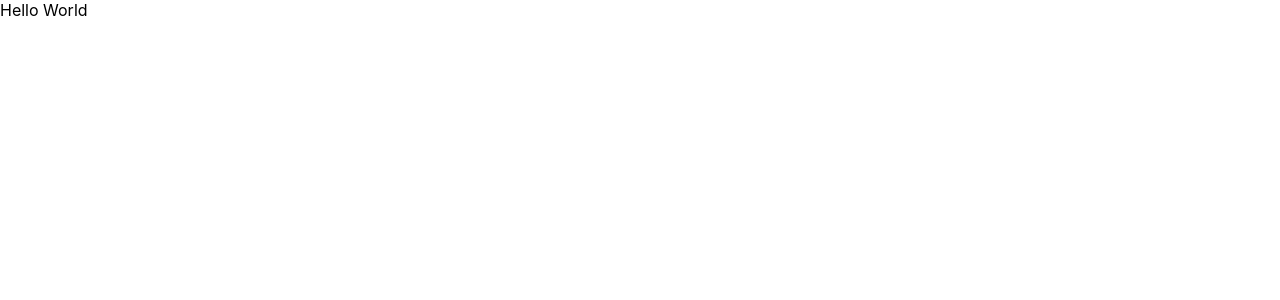
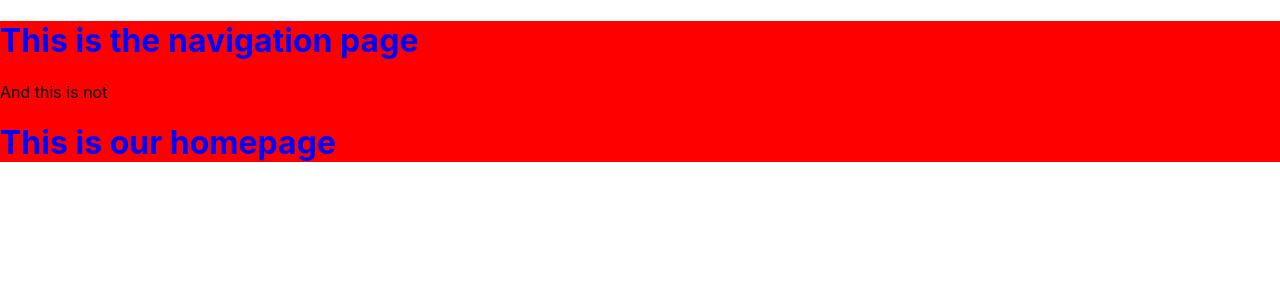
Before and after one commit to Kaeriv93/portfoliov3, a React (Create React App) app: page / in a window 1280 px wide. Shown: the top 300 px of the page. Built offline with nearby package versions, Linux system fonts and the light colour scheme.

Commit message:
implemented sass, routes, outlet

```diff
--- a/package.json
+++ b/package.json
@@ -8,7 +8,11 @@
     "@testing-library/user-event": "^13.5.0",
     "react": "^18.2.0",
     "react-dom": "^18.2.0",
+    "react-icons": "^4.4.0",
+    "react-router-dom": "^6.4.0",
     "react-scripts": "5.0.1",
+    "sass": "^1.54.9",
+    "scss": "^0.2.4",
     "web-vitals": "^2.1.4"
   },
   "scripts": {
--- a/src/App.css
+++ /dev/null
@@ -1,38 +0,0 @@
-.App {
-  text-align: center;
-}
-
-.App-logo {
-  height: 40vmin;
-  pointer-events: none;
-}
-
-@media (prefers-reduced-motion: no-preference) {
-  .App-logo {
-    animation: App-logo-spin infinite 20s linear;
-  }
-}
-
-.App-header {
-  background-color: #282c34;
-  min-height: 100vh;
-  display: flex;
-  flex-direction: column;
-  align-items: center;
-  justify-content: center;
-  font-size: calc(10px + 2vmin);
-  color: white;
-}
-
-.App-link {
-  color: #61dafb;
-}
-
-@keyframes App-logo-spin {
-  from {
-    transform: rotate(0deg);
-  }
-  to {
-    transform: rotate(360deg);
-  }
-}
--- a/src/App.js
+++ b/src/App.js
@@ -1,10 +1,22 @@
-import './App.css';
+import "./index.css"
+import Navigation from "./routes/navigation/Navigation.component";
+import About from "./routes/About";
+import Contact from "./routes/Contact";
+import Home from "./routes/Home";
+import Project from "./routes/Project";
+import { Routes, Route } from 'react-router-dom';
 
 function App() {
   return (
-    <div>
-      Hello World
-    </div>
+    <Routes>
+      <Route path = '/' element ={<Navigation/>}>
+        <Route index element = {<Home/>}/>
+        <Route path ='about' element = {<About/>}/>
+        <Route path ='contact' element  = {<Contact/>}/>
+        <Route path ='project' element  = {<Project/>}/>
+      </Route>
+    </Routes>
+
   );
 }
 
--- a/src/index.js
+++ b/src/index.js
@@ -2,11 +2,15 @@ import React from 'react';
 import ReactDOM from 'react-dom/client';
 import './index.css';
 import App from './App';
+import { BrowserRouter } from 'react-router-dom';
+
 
 
 const root = ReactDOM.createRoot(document.getElementById('root'));
 root.render(
   <React.StrictMode>
-    <App />
+    <BrowserRouter>
+      <App />
+    </BrowserRouter>
   </React.StrictMode>
 );
--- /dev/null
+++ b/src/routes/About.jsx
@@ -0,0 +1,10 @@
+
+const About = () =>{
+    return(
+        <div>
+            <h1>This is our about page</h1>
+        </div>
+    )
+}
+
+export default About;
--- /dev/null
+++ b/src/routes/Contact.jsx
@@ -0,0 +1,10 @@
+
+const Contact = () =>{
+    return(
+        <div>
+            <h1>This is our contact page</h1>
+        </div>
+    )
+}
+
+export default Contact;
--- /dev/null
+++ b/src/routes/Home.jsx
@@ -0,0 +1,10 @@
+
+const Home = () =>{
+    return(
+        <div>
+            <h1>This is our homepage</h1>
+        </div>
+    )
+}
+
+export default Home;
--- /dev/null
+++ b/src/routes/Project.jsx
@@ -0,0 +1,10 @@
+
+const Project = () =>{
+    return (
+        <div>
+            <h1>This is our project page</h1>
+        </div>
+    )
+}
+
+export default Project;
--- /dev/null
+++ b/src/routes/navigation/Navigation.component.jsx
@@ -0,0 +1,14 @@
+import { Outlet } from "react-router-dom";
+import './navigation.styles.scss'
+const Navigation = () =>{
+    return(
+        <div className="navigation-container">
+            <h1>This is the navigation page</h1>
+            <p>And this is not</p>
+            <Outlet/>
+        </div>
+
+    )
+}
+
+export default Navigation;
--- /dev/null
+++ b/src/routes/navigation/navigation.styles.scss
@@ -0,0 +1,6 @@
+.navigation-container{
+    background-color: red;
+    h1{
+        color:blue;
+    }
+}
```
Also changed, not shown: 2 other files (tests, documents, lock files or other folders).
